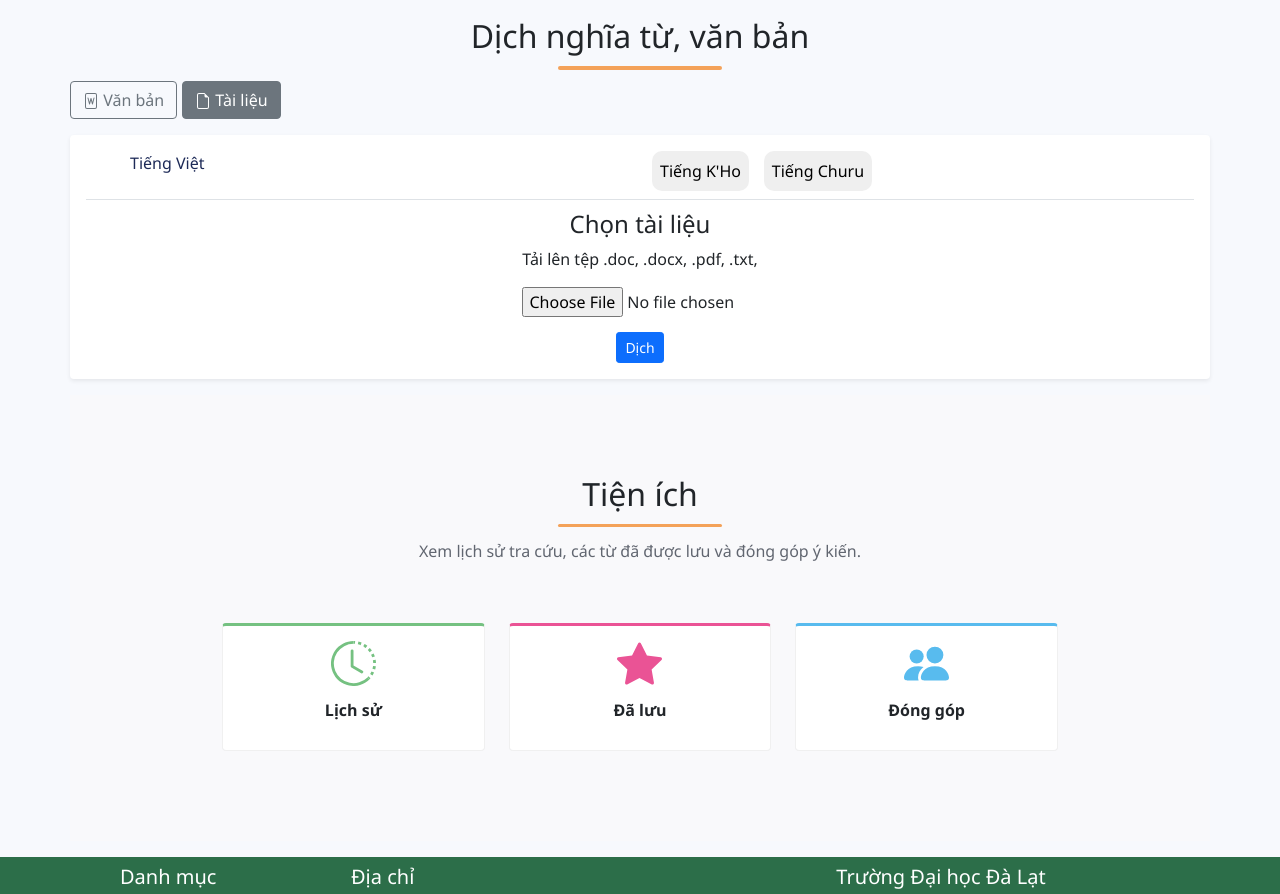
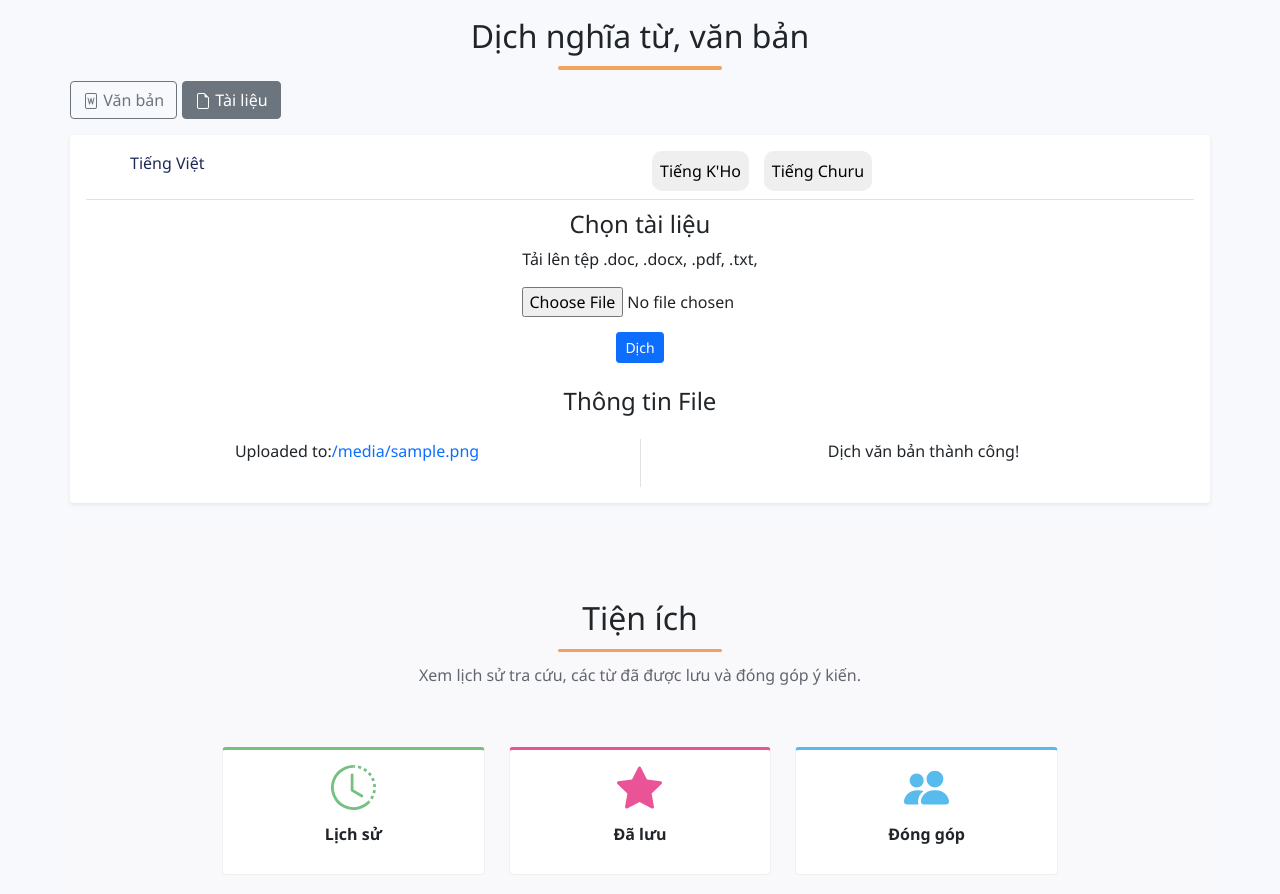
Before and after one commit to NgoThiHang-dev/DictionaryApp_Django, a Django app: template khodictionary/translate/templates/translate/document.html in a window 1280 px wide. Shown: the part 56-950 px from the top of the page. Run offline with Django 3.2, Linux system fonts and the light colour scheme; the template is opened without the code that fills it: most values are stand-ins (such as "Sample title", 1, 10 or a date in 2020); some libraries are stand-ins or nearby versions.

Commit message:
Update translate document

```diff
--- a/khodictionary/translate/templates/translate/document.html
+++ b/khodictionary/translate/templates/translate/document.html
@@ -100,12 +100,48 @@
           <div class="col-md-12" style="margin-top: 10px">
             <div class="section-heading text-center">
               <h4>Chọn tài liệu</h4>
+              <p>Tải lên tệp .doc, .docx, .pdf, .txt,</p>
+              <form method="post" enctype="multipart/form-data">
+                {% csrf_token %}
+                <input
+                  type="file"
+                  name="upload"
+                  accept=".doc, .docx, .pdf, .txt"
+                  style="margin-left: 75px"
+                />
+                <br />
+                <button
+                  type="submit"
+                  class="btn btn-primary btn-sm"
+                  style="margin-top: 15px"
+                >
+                  Dịch
+                </button>
+              </form>
+              <!--See File Uploaded-->
+              <h4 class="my-4">Thông tin File</h4>
+              <div class="row">
+                {% if file_url %}
+                <div class="container">
+                  <div class="translate">
+                    <div class="row">
+                      <div class="col-md-6">
                         <p>
-                Tải lên tệp .doc, .docx, .pdf, .txt,
+                          Uploaded to:<a href="{{ file_url }}"
+                            >{{ file_url }}</a
+                          >
                         </p>
-              <input type="file" id="file-upload" required style="margin-left: 75px;"/>
-              <br>
-              <button type="button" class="btn btn-primary btn-sm" style="margin-top: 15px;">Dịch</button>
+                      </div>
+                      <div class="col-md-6 border-left pb-2 mb-0">
+                        <p>Dịch văn bản thành công!</p>
+                      </div>
+                    </div>
+
+                    {% else %}
+                    <p>Chưa có file nào được chọn</p>
+                    {% endif %}
+                  </div>
+                </div>
               </div>
             </div>
           </div>
@@ -115,11 +151,6 @@
 
     <section class="cards-section text-center">
       <div class="container">
-      <!-- <h2 class="title">Tiện ích</h2>
-          <div class="intro">
-              <p>Xem lịch sử tra cứu, các từ đã được lưu và đóng góp ý kiến.</p>
-
-          </div> -->
         <div class="row">
           <div class="col-12">
             <div class="section-heading text-center">
@@ -209,3 +240,4 @@
   </div>
 
   {% endblock content %}
+</div>
```
Also changed, not shown: khodictionary/translate/views.py (+7 -1 lines). Lines whose indentation alone changed are shown as unchanged.
